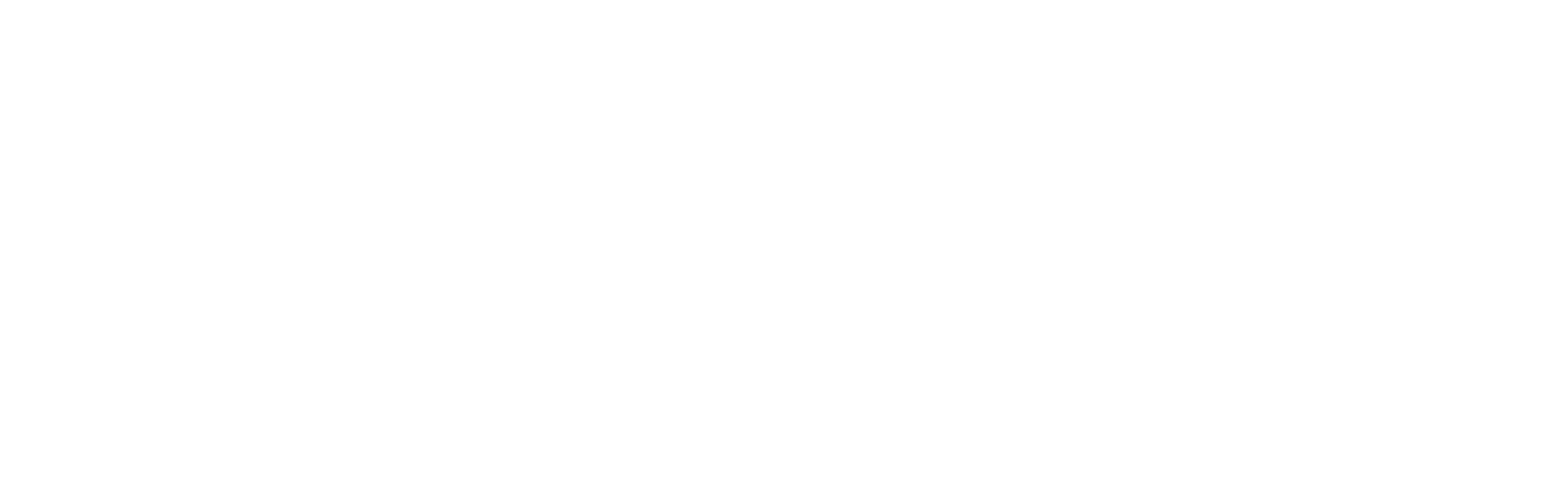
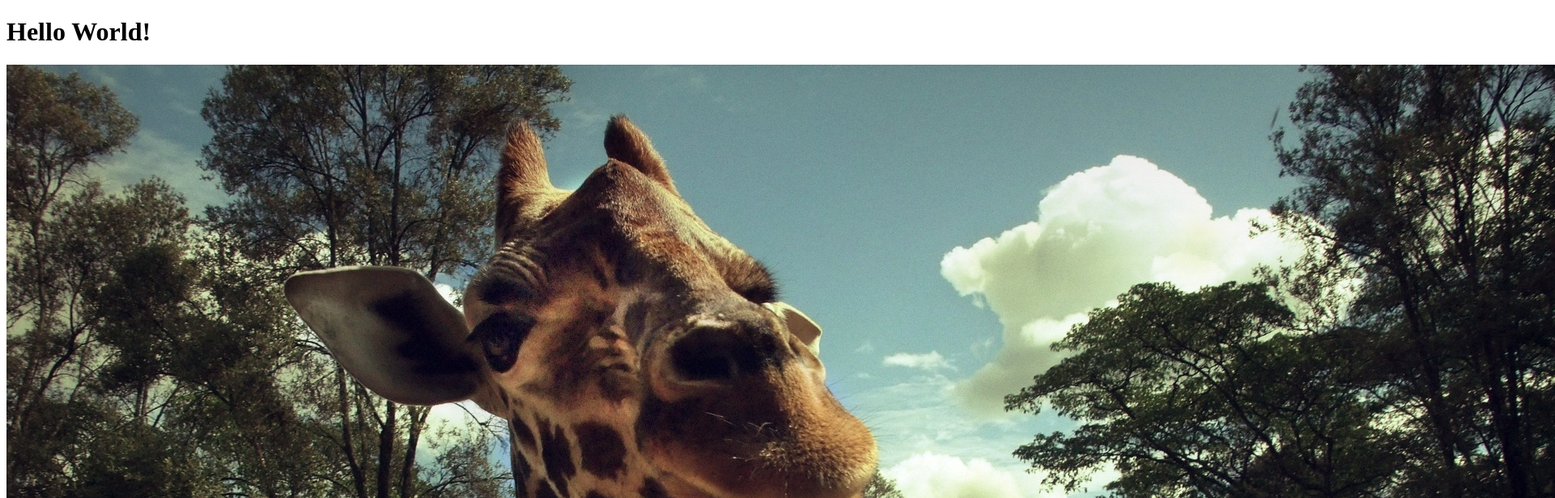
Before and after one commit to tolokneva/web-project, a plain HTML site: page index.html in a window 1280 px wide. Shown: the top 616 px of the page at 81% size, 1920 px wide, since content can reach past the window. Drawn offline with Linux system fonts and the light colour scheme.

Commit message:
Initial HTML

```diff
--- a/index.html
+++ b/index.html
@@ -4,10 +4,12 @@
     <meta charset="UTF-8">
     <meta http-equiv="X-UA-Compatible" content="IE=edge">
     <meta name="viewport" content="width=device-width, initial-scale=1.0">
-    <title>Document</title>
-    <link rel="shortcut icon" href="https://placekitten.com/96/139" type="image/x-icon">
+    <title>Sample <HTML></HTML></title>
+    <link rel="shortcut icon" href="img/6. Жираф.jpg" type="image/x-icon">
+
 </head>
 <body>
-    <script src="https://unpkg.com/html-data-include@3.3.3/html-data-include.js"></script>
+    <h1>Hello World!</h1>
+    <img src="img/6. Жираф.jpg" alt="giraffe">
 </body>
 </html>
```
Also changed, not shown: .github/6. Жираф.jpg (added), img/6. Жираф.jpg (added).
